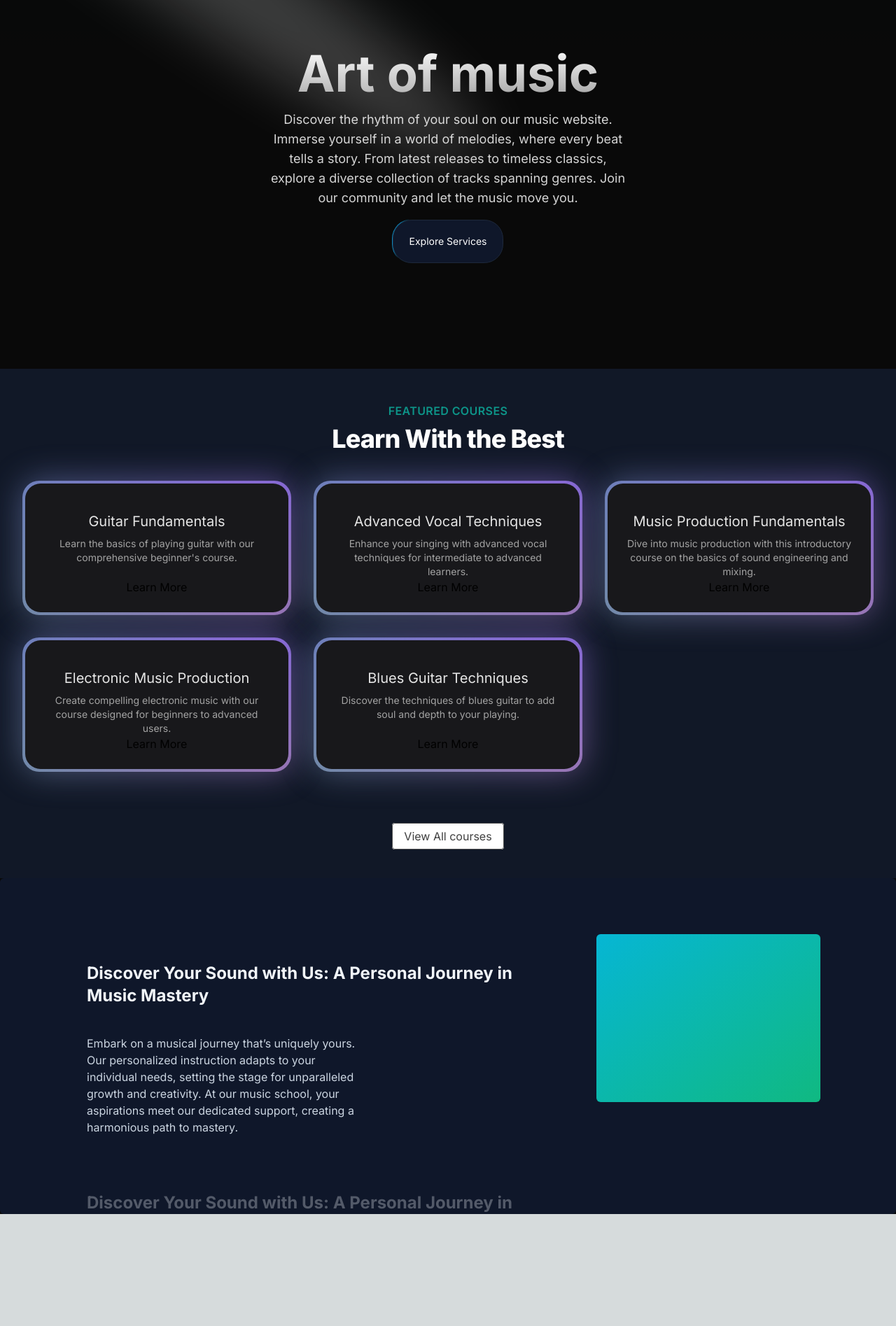
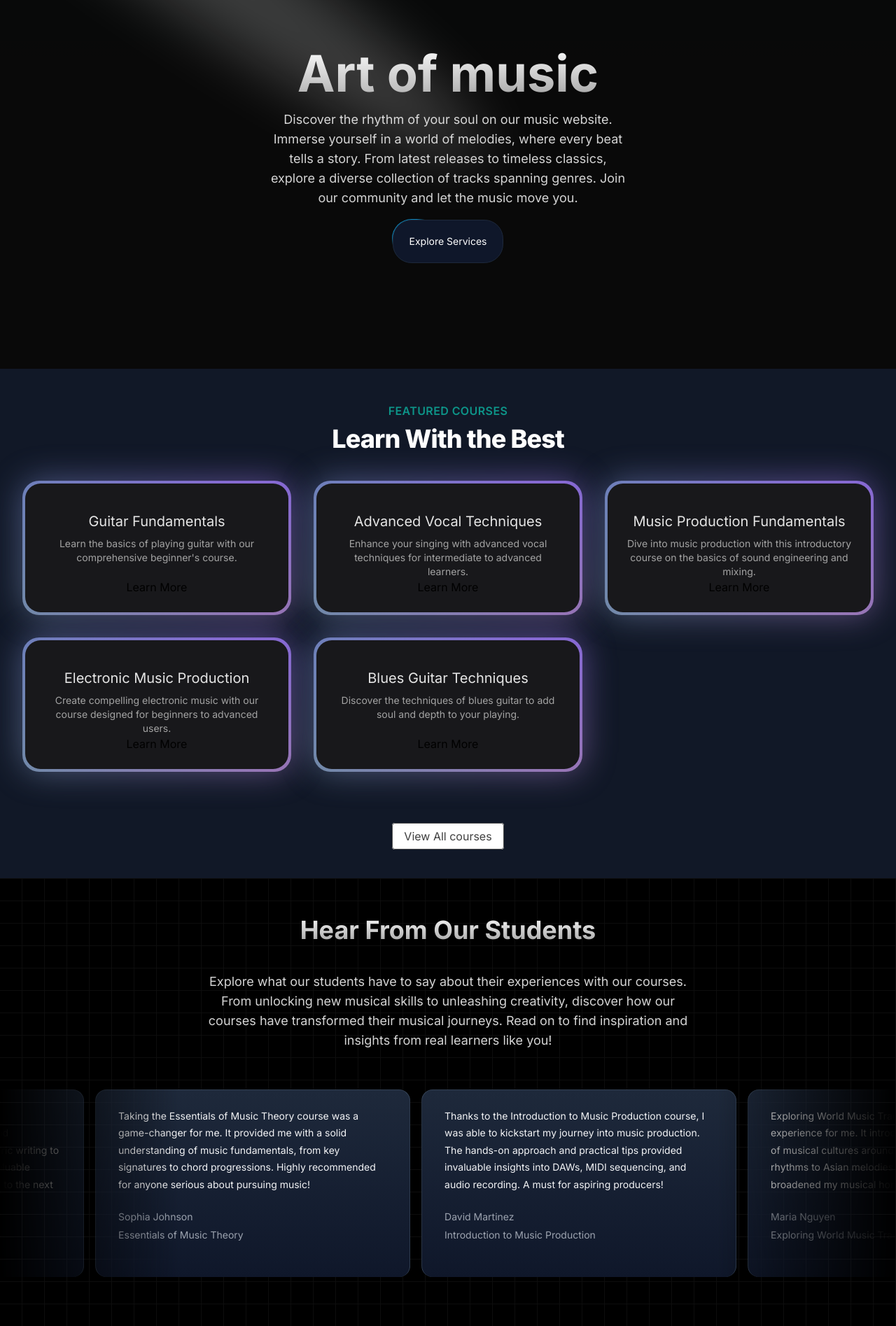
Before and after one commit to umesh8965/musicapp, a Next.js app: page / in a window 1280 px wide. Shown: the part 113-2008 px from the top of the page at 70% size. Before the commit the page ends 1848 px from the top, so only its background shows below. Built offline with nearby package versions, Linux system fonts and the light colour scheme.

Commit message:
implement slider

```diff
--- a/package.json
+++ b/package.json
@@ -11,6 +11,7 @@
   "dependencies": {
     "clsx": "^2.1.1",
     "framer-motion": "^11.1.7",
+    "mini-svg-data-uri": "^1.4.4",
     "next": "14.2.2",
     "react": "^18",
     "react-dom": "^18",
--- a/src/app/page.tsx
+++ b/src/app/page.tsx
@@ -1,5 +1,6 @@
 import FeaturedCourses from "@/components/FeaturedCourses";
 import HeroSection from "@/components/HeroSection";
+import TestimonialCards from "@/components/TestimonialCards";
 import WhyChooseUs from "@/components/WhyChooseUs";
 import Image from "next/image";
 
@@ -8,7 +9,8 @@
     <main className="min-h-screen bg-black/[0.96] antialiased bg-grid-white/[0.02])">
       <HeroSection />
       <FeaturedCourses/>
-      <WhyChooseUs />
+      {/* <WhyChooseUs /> */}
+      <TestimonialCards/>
     </main>
   );
 }
--- /dev/null
+++ b/src/components/TestimonialCards.tsx
@@ -0,0 +1,55 @@
+"use client";
+
+import React from "react";
+import { InfiniteMovingCards } from "./ui/infinite-moving-cards";
+
+const testimonials = [
+  {
+    title: "Essentials of Music Theory",
+    name: "Sophia Johnson",
+    quote:
+      "Taking the Essentials of Music Theory course was a game-changer for me. It provided me with a solid understanding of music fundamentals, from key signatures to chord progressions. Highly recommended for anyone serious about pursuing music!",
+  },
+
+  {
+    title: "Introduction to Music Production",
+    name: "David Martinez",
+    quote:
+      "Thanks to the Introduction to Music Production course, I was able to kickstart my journey into music production. The hands-on approach and practical tips provided invaluable insights into DAWs, MIDI sequencing, and audio recording. A must for aspiring producers!",
+  },
+
+  {
+    title: "Exploring World Music Traditions",
+    name: "Maria Nguyen",
+    quote:
+      "Exploring World Music Traditions was an eye-opening experience for me. It introduced me to the rich diversity of musical cultures around the world, from African rhythms to Asian melodies. A captivating journey that broadened my musical horizons!",
+  },
+
+  {
+    title: "The Art of Songwriting",
+    name: "Michael Smith",
+    quote:
+      "The Art of Songwriting course exceeded my expectations. It provided me with the tools and techniques to craft compelling songs, from lyric writing to melody development. I'm grateful for the invaluable insights that have taken my songwriting skills to the next level!",
+  },
+];
+
+function TestimonialCards() {
+  return (
+    <div className="h-[40rem] flex flex-col antialiased bg-white dark:bg-grid-small-white/[0.2] bg-grid-small-black/[0.4] dark:bg-black dark:bg-grid-white/[0.05] items-center justify-center relative overflow-hidden">
+      <h2 className="mt-20 md:mt-0 text-4xl md:text-4xl font-bold bg-clip-text text-transparent bg-gradient-to-b from-neutral-50 to-neutral-400">Hear From Our Students</h2>
+      <p className="mt-5 pt-5 mb-5 pb-5 font-normal text-base md:text-lg text-neutral-300 max-w-[720px] mx-auto text-center">
+        Explore what our students have to say about their experiences with our
+        courses. From unlocking new musical skills to unleashing creativity,
+        discover how our courses have transformed their musical journeys. Read
+        on to find inspiration and insights from real learners like you!
+      </p>
+      <InfiniteMovingCards
+        items={testimonials}
+        direction="right"
+        speed="slow"
+      />
+    </div>
+  );
+}
+
+export default TestimonialCards;
--- /dev/null
+++ b/src/components/ui/infinite-moving-cards.tsx
@@ -0,0 +1,121 @@
+"use client";
+
+import { cn } from "@/utils/cn";
+import React, { useEffect, useState } from "react";
+
+export const InfiniteMovingCards = ({
+  items,
+  direction = "left",
+  speed = "fast",
+  pauseOnHover = true,
+  className,
+}: {
+  items: {
+    quote: string;
+    name: string;
+    title: string;
+  }[];
+  direction?: "left" | "right";
+  speed?: "fast" | "normal" | "slow";
+  pauseOnHover?: boolean;
+  className?: string;
+}) => {
+  const containerRef = React.useRef<HTMLDivElement>(null);
+  const scrollerRef = React.useRef<HTMLUListElement>(null);
+
+  useEffect(() => {
+    addAnimation();
+  }, []);
+  const [start, setStart] = useState(false);
+  function addAnimation() {
+    if (containerRef.current && scrollerRef.current) {
+      const scrollerContent = Array.from(scrollerRef.current.children);
+
+      scrollerContent.forEach((item) => {
+        const duplicatedItem = item.cloneNode(true);
+        if (scrollerRef.current) {
+          scrollerRef.current.appendChild(duplicatedItem);
+        }
+      });
+
+      getDirection();
+      getSpeed();
+      setStart(true);
+    }
+  }
+  const getDirection = () => {
+    if (containerRef.current) {
+      if (direction === "left") {
+        containerRef.current.style.setProperty(
+          "--animation-direction",
+          "forwards"
+        );
+      } else {
+        containerRef.current.style.setProperty(
+          "--animation-direction",
+          "reverse"
+        );
+      }
+    }
+  };
+  const getSpeed = () => {
+    if (containerRef.current) {
+      if (speed === "fast") {
+        containerRef.current.style.setProperty("--animation-duration", "20s");
+      } else if (speed === "normal") {
+        containerRef.current.style.setProperty("--animation-duration", "40s");
+      } else {
+        containerRef.current.style.setProperty("--animation-duration", "80s");
+      }
+    }
+  };
+  return (
+    <div
+      ref={containerRef}
+      className={cn(
+        "scroller relative z-20  max-w-7xl overflow-hidden  [mask-image:linear-gradient(to_right,transparent,white_20%,white_80%,transparent)]",
+        className
+      )}
+    >
+      <ul
+        ref={scrollerRef}
+        className={cn(
+          " flex min-w-full shrink-0 gap-4 py-4 w-max flex-nowrap",
+          start && "animate-scroll ",
+          pauseOnHover && "hover:[animation-play-state:paused]"
+        )}
+      >
+        {items.map((item, idx) => (
+          <li
+            className="w-[350px] max-w-full relative rounded-2xl border border-b-0 flex-shrink-0 border-slate-700 px-8 py-6 md:w-[450px]"
+            style={{
+              background:
+                "linear-gradient(180deg, var(--slate-800), var(--slate-900)",
+            }}
+            key={item.name}
+          >
+            <blockquote>
+              <div
+                aria-hidden="true"
+                className="user-select-none -z-1 pointer-events-none absolute -left-0.5 -top-0.5 h-[calc(100%_+_4px)] w-[calc(100%_+_4px)]"
+              ></div>
+              <span className=" relative z-20 text-sm leading-[1.6] text-gray-100 font-normal">
+                {item.quote}
+              </span>
+              <div className="relative z-20 mt-6 flex flex-row items-center">
+                <span className="flex flex-col gap-1">
+                  <span className=" text-sm leading-[1.6] text-gray-400 font-normal">
+                    {item.name}
+                  </span>
+                  <span className=" text-sm leading-[1.6] text-gray-400 font-normal">
+                    {item.title}
+                  </span>
+                </span>
+              </div>
+            </blockquote>
+          </li>
+        ))}
+      </ul>
+    </div>
+  );
+};
--- a/tailwind.config.ts
+++ b/tailwind.config.ts
@@ -1,4 +1,5 @@
 import type { Config } from "tailwindcss";
+const svgToDataUri = require("mini-svg-data-uri");
 const colors = require("tailwindcss/colors");
 const {
   default: flattenColorPalette,
@@ -21,6 +22,8 @@
       },
       animation: {
         spotlight: "spotlight 2s ease .75s 1 forwards",
+        scroll:
+          "scroll var(--animation-duration, 40s) var(--animation-direction, forwards) linear infinite",
       },
       keyframes: {
         spotlight: {
@@ -33,11 +36,17 @@
             transform: "translate(-50%,-40%) scale(1)",
           },
         },
+        scroll: {
+          to: {
+            transform: "translate(calc(-50% - 0.5rem))",
+          },
+        },
       },
     },
   },
   plugins: [
-    addVariablesForColors
+    addVariablesForColors,
+    addSVGPatterns
   ],
 };
 
@@ -53,4 +62,27 @@
   });
 }
 
+function addSVGPatterns({ matchUtilities, theme }:any){
+    matchUtilities(
+      {
+        "bg-grid": (value: any) => ({
+          backgroundImage: `url("${svgToDataUri(
+            `<svg xmlns="http://www.w3.org/2000/svg" viewBox="0 0 32 32" width="32" height="32" fill="none" stroke="${value}"><path d="M0 .5H31.5V32"/></svg>`
+          )}")`,
+        }),
+        "bg-grid-small": (value: any) => ({
+          backgroundImage: `url("${svgToDataUri(
+            `<svg xmlns="http://www.w3.org/2000/svg" viewBox="0 0 32 32" width="8" height="8" fill="none" stroke="${value}"><path d="M0 .5H31.5V32"/></svg>`
+          )}")`,
+        }),
+        "bg-dot": (value: any) => ({
+          backgroundImage: `url("${svgToDataUri(
+            `<svg xmlns="http://www.w3.org/2000/svg" viewBox="0 0 32 32" width="16" height="16" fill="none"><circle fill="${value}" id="pattern-circle" cx="10" cy="10" r="1.6257413380501518"></circle></svg>`
+          )}")`,
+        }),
+      },
+      { values: flattenColorPalette(theme("backgroundColor")), type: "color" }
+    );
+  }
+
 export default config;
```
Also changed, not shown: src/components/WhyChooseUs.tsx (+4 -8 lines), 1 other file (tests, documents, lock files or other folders).
